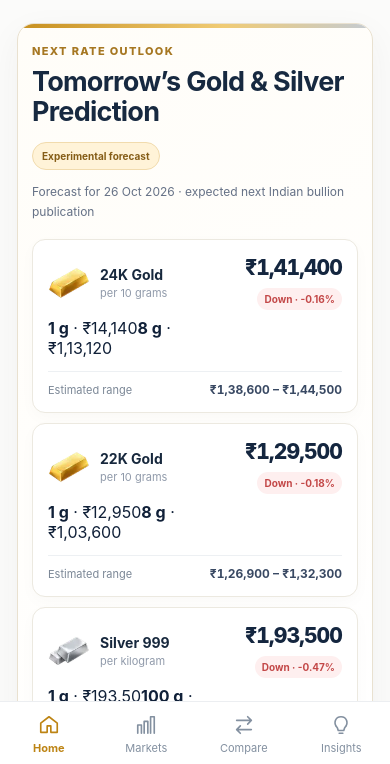
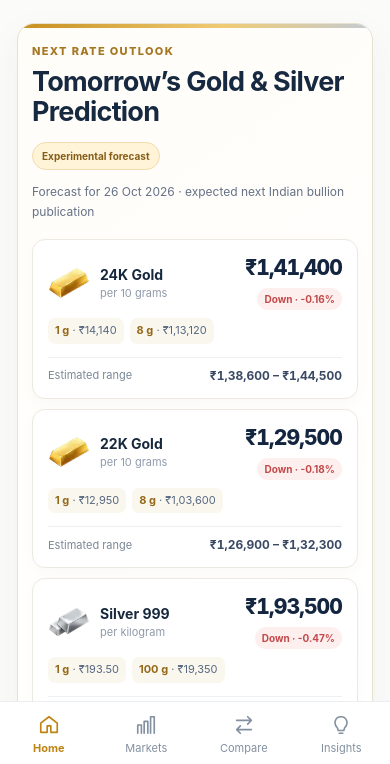
Before and after one commit to Vignesh-S-GitHub/Next-Rate, a plain HTML site: page index.html in a window 390 px wide. Shown: the part 78-842 px from the top of the page. Drawn offline with Linux system fonts and the light colour scheme.

Commit message:
Style next-session per-gram and pavan mini-estimates inside metal forecast cards

```diff
--- a/styles.css
+++ b/styles.css
@@ -231,3 +231,16 @@ button{-webkit-tap-highlight-color:transparent;touch-action:manipulation}
  .forecast-metal-head,.forecast-price,.forecast-direction,.forecast-range{grid-column:1;grid-row:auto;justify-self:stretch;text-align:left}
  .forecast-direction{justify-self:start}
 }
+
+/* Familiar India weight references inside next-day forecast cards. */
+.forecast-quick-weights{display:flex;gap:9px;flex-wrap:wrap;color:#586880;font-size:11px;line-height:1.6}
+.forecast-quick-weights span{display:block;padding:4px 7px;border-radius:7px;background:#faf7ef;white-space:nowrap}
+.forecast-quick-weights b{color:#946919;font-weight:750}
+@media(max-width:680px){
+ .forecast-quick-weights{grid-column:1/-1;grid-row:3;gap:6px}
+ .forecast-quick-weights span{font-size:11px}
+ .forecast-range{grid-row:4}
+}
+@media(max-width:345px){
+ .forecast-quick-weights,.forecast-range{grid-row:auto}
+}
```
